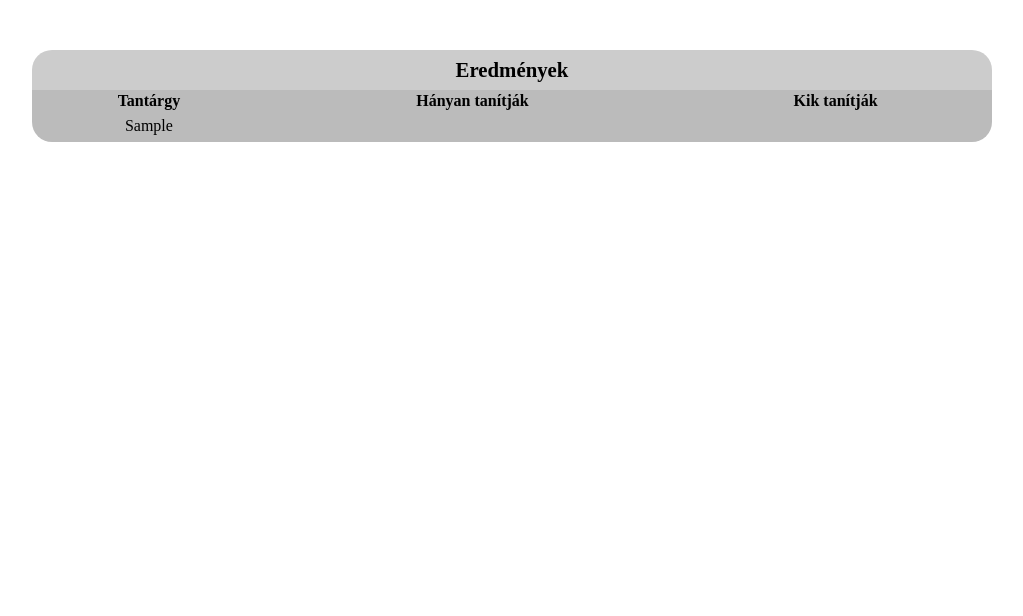
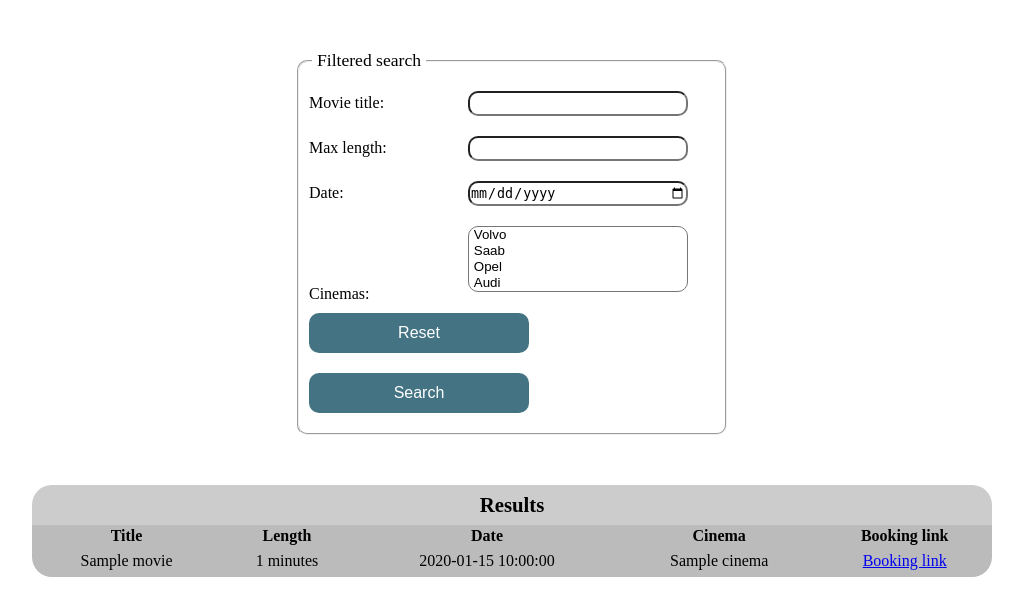
Before and after one commit to galj03/pycinwa, a Flask app: template templates/index.html in a window 1280 px wide. Shown: the part 120-736 px from the top of the page, without its empty margins (128-1151 px from the left). Run offline with Flask 3, Linux system fonts and the light colour scheme; the template is opened without the code that fills it: most values are stand-ins (such as "Sample title", 1, 10 or a date in 2020).

Commit message:
Start filtering interface

```diff
--- a/app.py
+++ b/app.py
@@ -5,13 +5,13 @@ from pycin.pycin import fetch_events
 app = Flask(__name__)
 
 
-# TODO: get some structured data, the current one is temporary
+# TODO: filtering
 @app.route('/')
 def index():  # put application's code here
     query = fetch_events([datetime.today()])
     result = list(
         query
-        .select(lambda e: e.movie.name)
+        .select(lambda e: e)
     )
     return render_template("index.html", fetched_data=result)
 
--- a/static/styles/tables.css
+++ b/static/styles/tables.css
@@ -17,7 +17,7 @@ caption {
 
 thead {
     min-height: 2.5rem;
-    margin: 20px 0;
+    margin: 40px 0;
 }
 
 tr {
--- a/templates/base.html
+++ b/templates/base.html
@@ -21,8 +21,8 @@
         </div>
 
         <ul>
-            <li><a href="../templates/index.html">Main page</a></li>
-            <li><a href="../templates/event-planner.html">Event planner</a></li>
+            <li><a href="/">Main page</a></li>
+            <li><a href="/event-planner">Event planner</a></li>
             <li><a href="/logout">Logout</a></li>
         </ul>
     </nav>
--- a/templates/index.html
+++ b/templates/index.html
@@ -3,24 +3,72 @@
 
 {% block content %}
 <div class="centered">
+    <form action="/" method="GET">
+            <fieldset>
+                <legend>Filtered search</legend>
+
+{#                TODO: consider using select#}
+                <label for="title">Movie title:</label>
+                <input type="text" id="title" name="title" size="25">
+                <br>
+
+                <label for="max_length">Max length:</label>
+                <input type="number" id="max_length" name="max_length">
+                <br>
+
+                <label for="date">Date:</label>
+                <input type="date" id="date" name="date">
+                <br>
+
+                <label for="cinemas">Cinemas:</label>
+                    <select name="cinemas" id="cinemas" multiple>
+                      <option value="volvo">Volvo</option>
+                      <option value="saab">Saab</option>
+                      <option value="opel">Opel</option>
+                      <option value="audi">Audi</option>
+                    </select>
+                <br>
+
+                <input type="reset" name="btn-reset" value="Reset">
+                <input type="submit" name="btn-submit" value="Search">
+            </fieldset>
+        </form>
+</div>
+
+<div class="centered">
         <table>
             <caption>
-                Eredmények
+                Results
             </caption>
             <thead>
             <tr>
-                <th>Tantárgy</th>
-                <th>Hányan tanítják</th>
-                <th>Kik tanítják</th>
+                <th>Title</th>
+                <th>Length</th>
+                <th>Date</th>
+                <th>Cinema</th>
+                <th>Booking link</th>
             </tr>
             </thead>
             <tbody>
+            {% for movie_event in fetched_data %}
             <tr>
                 <td>
-                    {{ fetched_data }}
+                    {{ movie_event.movie.name }}
+                </td>
+                <td>
+                    {{ movie_event.movie.length }} minutes
+                </td>
+                <td>
+                    {{ movie_event.date }}
+                </td>
+                <td>
+                    {{ movie_event.cinema.name }}
+                </td>
+                <td>
+                    <a href="{{ movie_event.booking_link }}">Booking link</a>
                 </td>
             </tr>
-{#             TODO#}
+            {% endfor %}
             </tbody>
         </table>
     </div>
```
